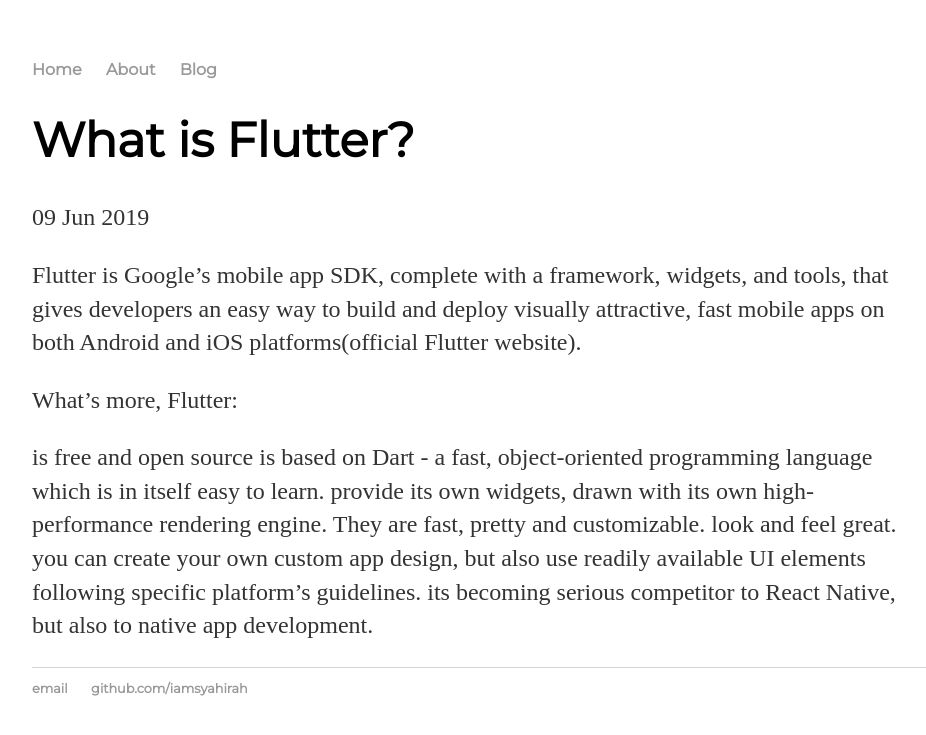
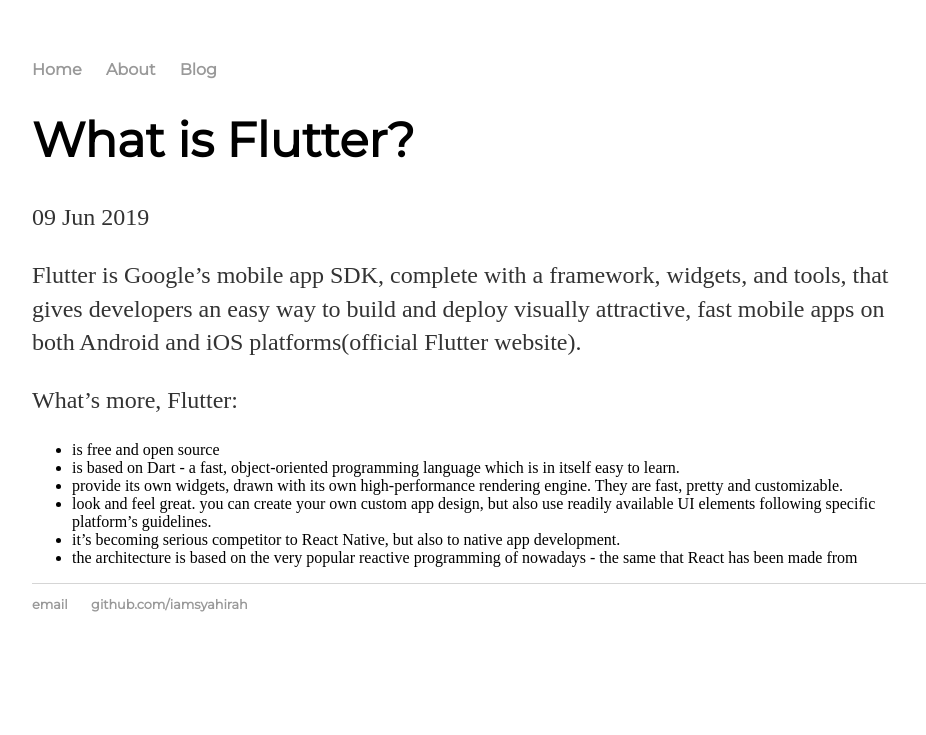
Before and after one commit to iamsyahirah/iamsyahirah.github.io, a Jekyll site: the page built from _posts/2019-06-09-what-is-flutter.md, in a window 1280 px wide. Shown: the top 735 px of the page, without its empty margins (160-1086 px from the left). Built offline with Jekyll 4.4.1, drawn with Linux system fonts in a browser that asks for light colours.

Commit message:
Update 2019-06-09-what-is-flutter.md

```diff
--- a/_posts/2019-06-09-what-is-flutter.md
+++ b/_posts/2019-06-09-what-is-flutter.md
@@ -9,9 +10,10 @@ deploy visually attractive, fast mobile apps on both Android and iOS platforms(o
 
 What's more, Flutter:
 
-is free and open source
-is based on Dart - a fast, object-oriented programming language which is in itself easy to learn.
-provide its own widgets, drawn with its own high-performance rendering engine. They are fast, pretty and customizable.
-look and feel great. you can create your own custom app design, but also use readily available UI elements following specific
+* is free and open source
+* is based on Dart - a fast, object-oriented programming language which is in itself easy to learn.
+* provide its own widgets, drawn with its own high-performance rendering engine. They are fast, pretty and customizable.
+* look and feel great. you can create your own custom app design, but also use readily available UI elements following specific
 platform's guidelines.
-its becoming serious competitor to React Native, but also to native app development.
+* it's becoming serious competitor to React Native, but also to native app development.
+* the architecture is based on the very popular reactive programming of nowadays - the same that React has been made from
```
Also changed, not shown: other parts of _posts/2019-06-09-what-is-flutter.md (+1 -0 lines).
